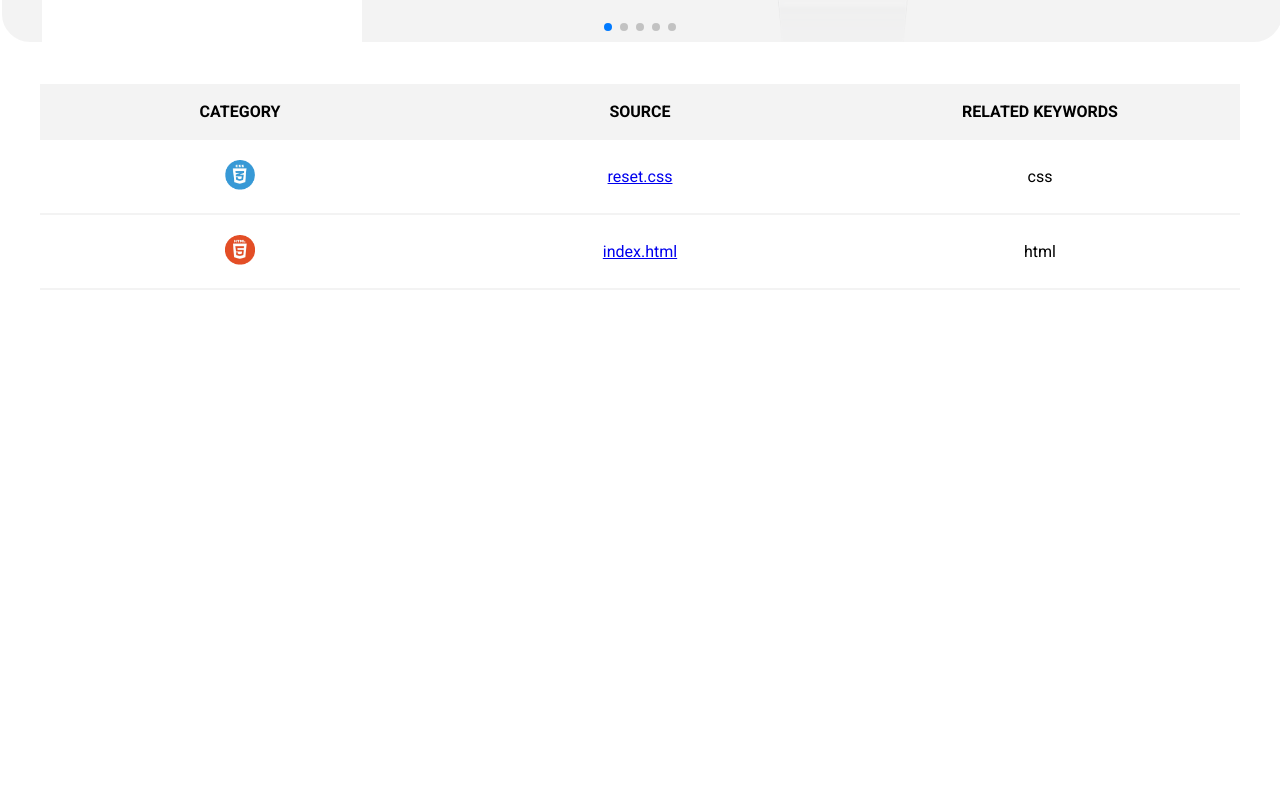
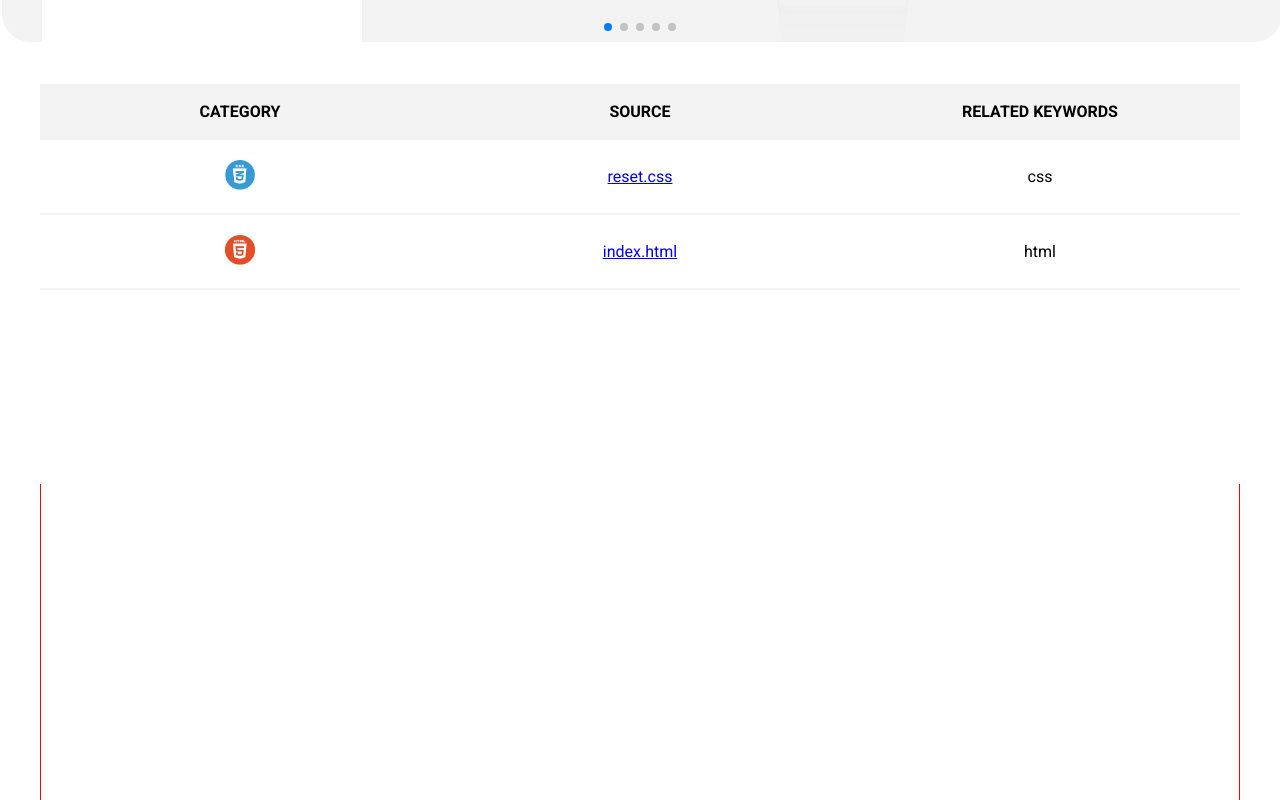
Before and after one commit to allmanLee/passionfirst-portfolio, a Vue app: page / in a window 1280 px wide. Shown: the part 740-1540 px from the top of the page. Before the commit the page ends 1224 px from the top, so only its background shows below. Built offline with nearby package versions, Linux system fonts and the light colour scheme.

Commit message:
contack and portfolio 충동부분 수정

```diff
--- a/package.json
+++ b/package.json
@@ -10,6 +10,7 @@
   "dependencies": {
     "core-js": "^3.6.5",
     "swiper": "^6.7.0",
+    "emailjs-com": "^2.6.4",
     "vue": "^3.0.0",
     "vue-router": "^4.0.0-0",
     "vuex": "^4.0.0-0"
--- a/src/components/layouts/MainContact.vue
+++ b/src/components/layouts/MainContact.vue
@@ -1,7 +1,64 @@
 <template>
-  <div id="mainContact"></div>
+  <div id="mainContact">
+    <div class="contact-wrap">
+      <h1 class="contact-title">Contact</h1>
+      <form class="contact-form" @submit.prevent="sendEmail">
+        <label>Name</label>
+        <input type="text" name="user_name" />
+        <label>Email</label>
+        <input type="email" name="user_email" />
+        <label>Message</label>
+        <textarea name="message"></textarea>
+        <input type="submit" value="Send" />
+      </form>
+    </div>
+  </div>
 </template>
 <script>
-export default {};
+import emailjs from "emailjs-com";
+export default {
+  methods: {
+    sendEmail: (e) => {
+      emailjs
+        .sendForm(
+          "service_e5l7yxf",
+          "template_ttykign",
+          e.target,
+          "user_BJSzcotEDyYxj2A2X6cB1"
+        )
+        .then(
+          (result) => {
+            console.log("SUCCESS!", result.status, result.text);
+          },
+          (error) => {
+            console.log("FAILED...", error);
+          }
+        );
+    },
+  },
+};
 </script>
-<style lang="scss" scoped></style>
+<style lang="scss" scoped>
+.contact-wrap {
+  box-sizing: border-box;
+  max-width: 1200px;
+  height: 100vh;
+  border: 1px solid red;
+  margin: 60px auto;
+  text-align: center;
+}
+.contact-title {
+  font-family: "Roboto";
+  margin-top: 40px;
+  font-size: 32px;
+  font-weight: 500;
+}
+label,
+input {
+  display: block;
+  margin: 0 auto;
+}
+input {
+  max-width: 600px;
+}
+</style>
```
Also changed, not shown: src/main.js (+7 -5 lines), 1 other file (tests, documents, lock files or other folders).
